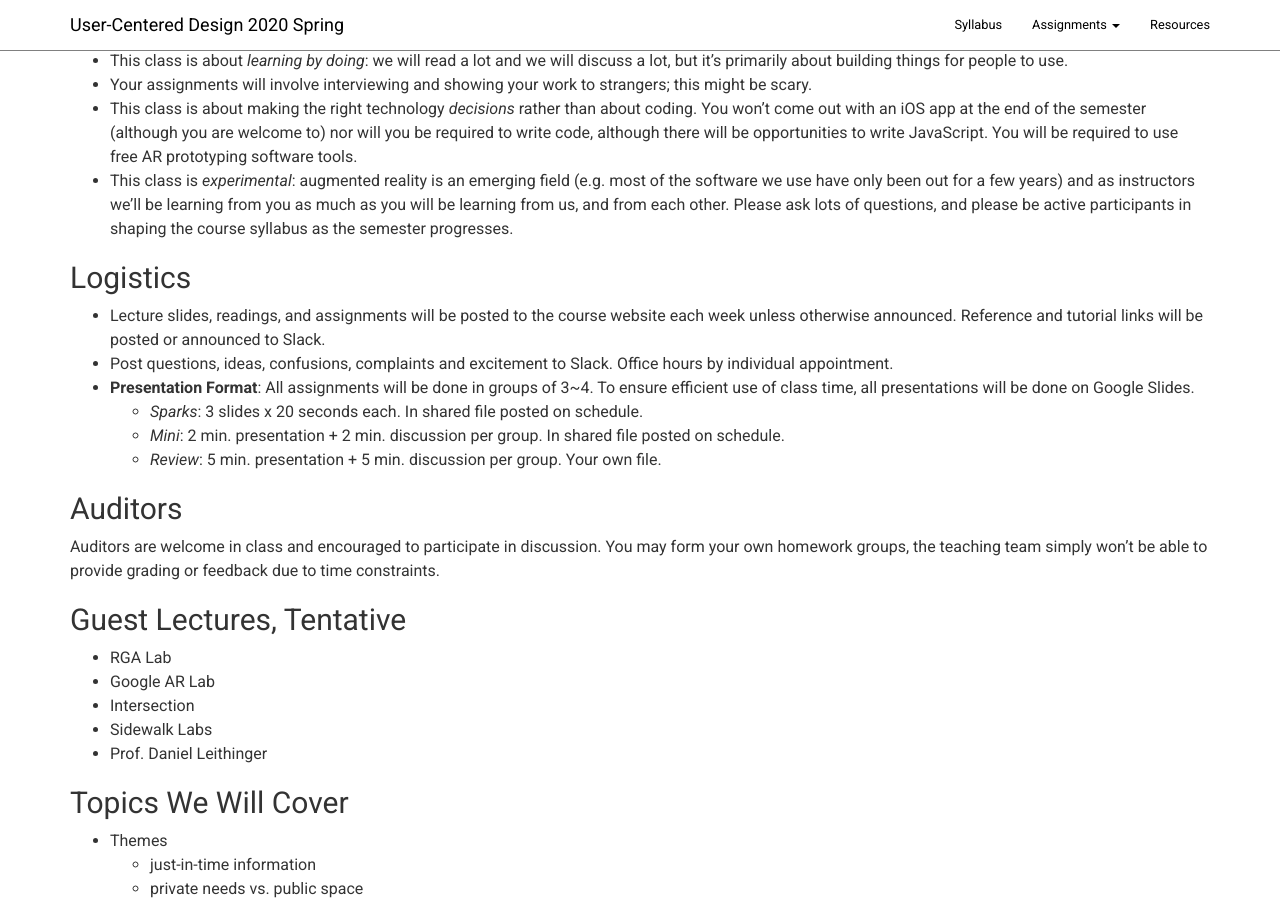
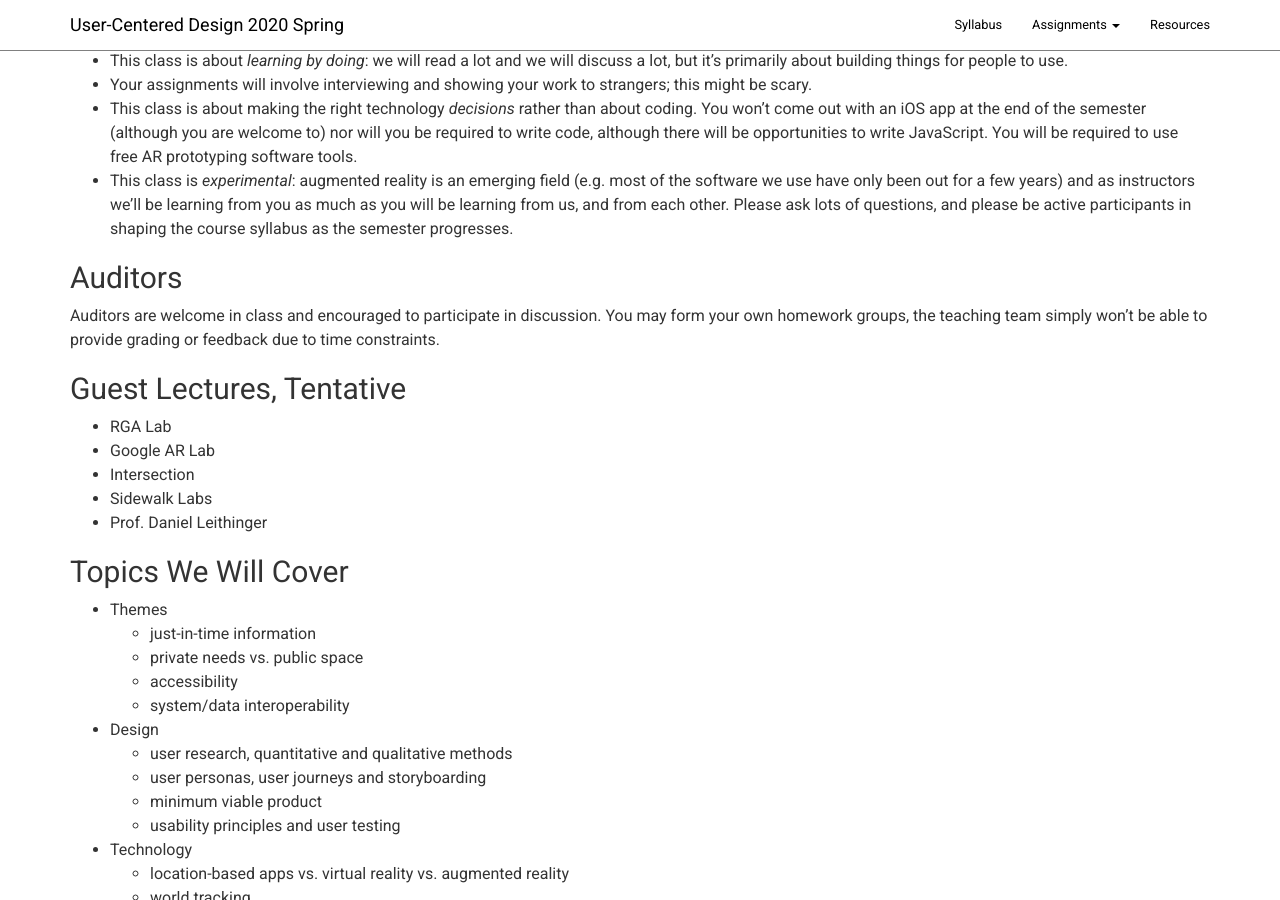
Before and after one commit to columbiaspatialinfo/columbiaspatialinfo.github.io, a Jekyll site: the page built from syllabus.md, in a window 1280 px wide and 900 px high, scrolled down 1118 px. Built offline with Jekyll 4.4.1, drawn with Linux system fonts in a browser that asks for light colours.

Commit message:
Update syllabus.md

```diff
--- a/syllabus.md
+++ b/syllabus.md
@@ -49,15 +49,6 @@ Reasons you might plausibly want to take, or drop, this class:
 - This class is about making the right technology *decisions* rather than about coding. You won’t come out with an iOS app at the end of the semester (although you are welcome to) nor will you be required to write code, although there will be opportunities to write JavaScript. You will be required to use free AR prototyping software tools.
 - This class is *experimental*: augmented reality is an emerging field (e.g. most of the software we use have only been out for a few years) and as instructors we’ll be learning from you as much as you will be learning from us, and from each other. Please ask lots of questions, and please be active participants in shaping the course syllabus as the semester progresses.
 
-## Logistics
-
-- Lecture slides, readings, and assignments will be posted to the course website each week unless otherwise announced. Reference and tutorial links will be posted or announced to Slack.
-- Post questions, ideas, confusions, complaints and excitement to Slack. Office hours by individual appointment.
-- **Presentation Format**: All assignments will be done in groups of 3~4. To ensure efficient use of class time, all presentations will be done on Google Slides.
-  - *Sparks*: 3 slides x 20 seconds each. In shared file posted on schedule.
-  - *Mini*: 2 min. presentation + 2 min. discussion per group. In shared file posted on schedule.
-  - *Review*: 5 min. presentation + 5 min. discussion per group. Your own file.
-
 ## Auditors
 
 Auditors are welcome in class and encouraged to participate in discussion. You may form your own homework groups, the teaching team simply won't be able to provide grading or feedback due to time constraints.
```
